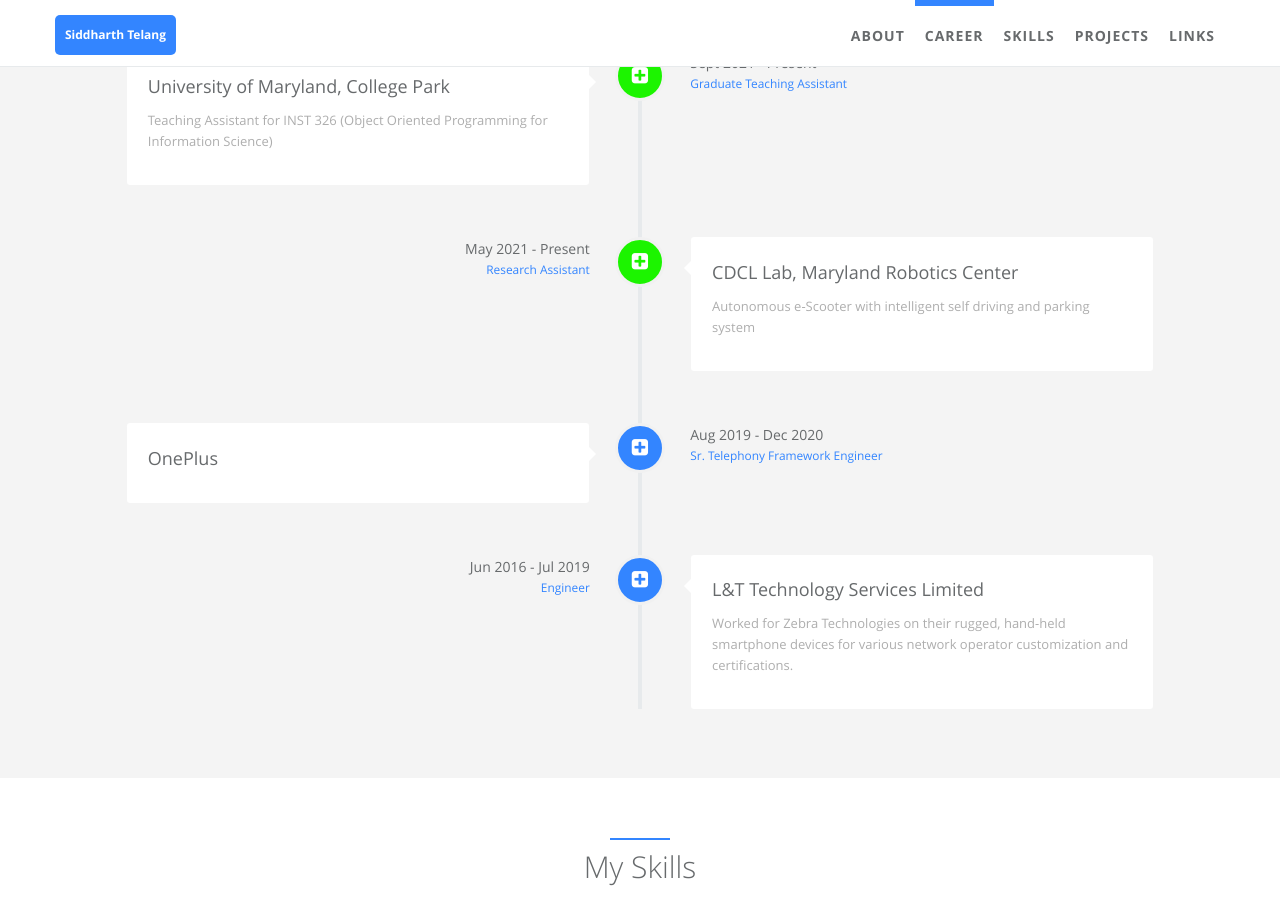
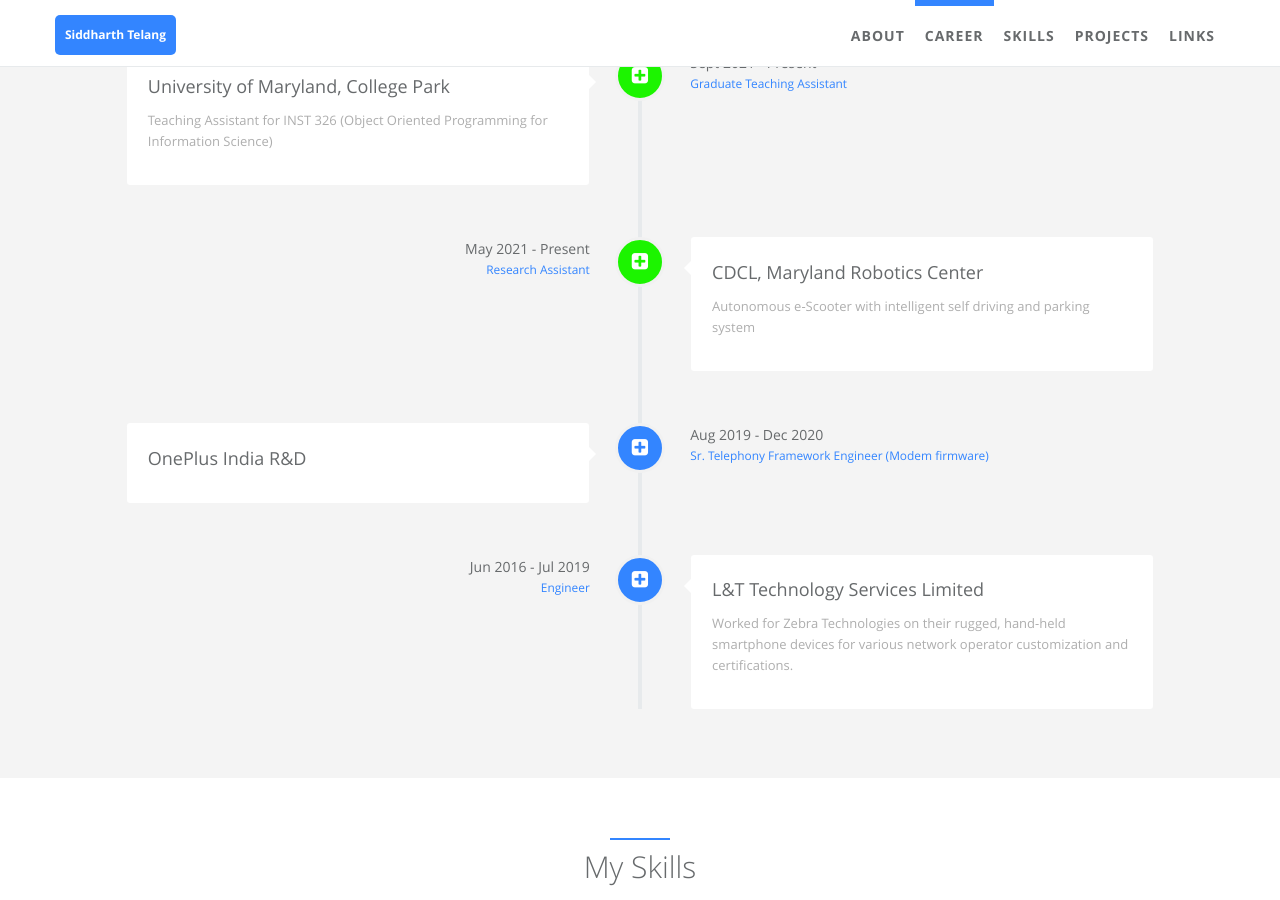
Before and after one commit to siddharthtelang/siddharthtelang.github.io, a Jekyll site: the page built from index.html, in a window 1280 px wide and 900 px high, scrolled down 1126 px. Built offline with Jekyll 4.4.1, drawn with Linux system fonts in a browser that asks for light colours.

Commit message:
Modify details

```diff
--- a/_data/index/careers.yml
+++ b/_data/index/careers.yml
@@ -16,7 +16,7 @@
   present: true
 
 - name:
-    detail: CDCL Lab, Maryland Robotics Center
+    detail: CDCL, Maryland Robotics Center
     i18n: company_a
   desc:
     detail: Autonomous e-Scooter with intelligent self driving and parking system
@@ -31,7 +31,7 @@
   present: true
 
 - name:
-    detail: OnePlus
+    detail: OnePlus India R&D
     i18n: company_b
   desc:
     detail:
@@ -40,7 +40,7 @@
     detail: Aug 2019 - Dec 2020
     i18n: company_b_date
   job:
-    detail: Sr. Telephony Framework Engineer
+    detail: Sr. Telephony Framework Engineer (Modem firmware)
     i18n: company_b_job
   icon: fa-plus-square
 
--- a/_data/index/projects.yml
+++ b/_data/index/projects.yml
@@ -101,7 +101,7 @@
   gh_user: siddharthtelang
   repo: BFS-Path-Planning
   # url: https://google.com
-  img: /static/assets/img/landing/final__.png
+  img: /static/assets/img/landing/final__.jpg
   desc: Path planning for a point robot on a known map using BFS
 
 - name: Puzzle Solver
```
